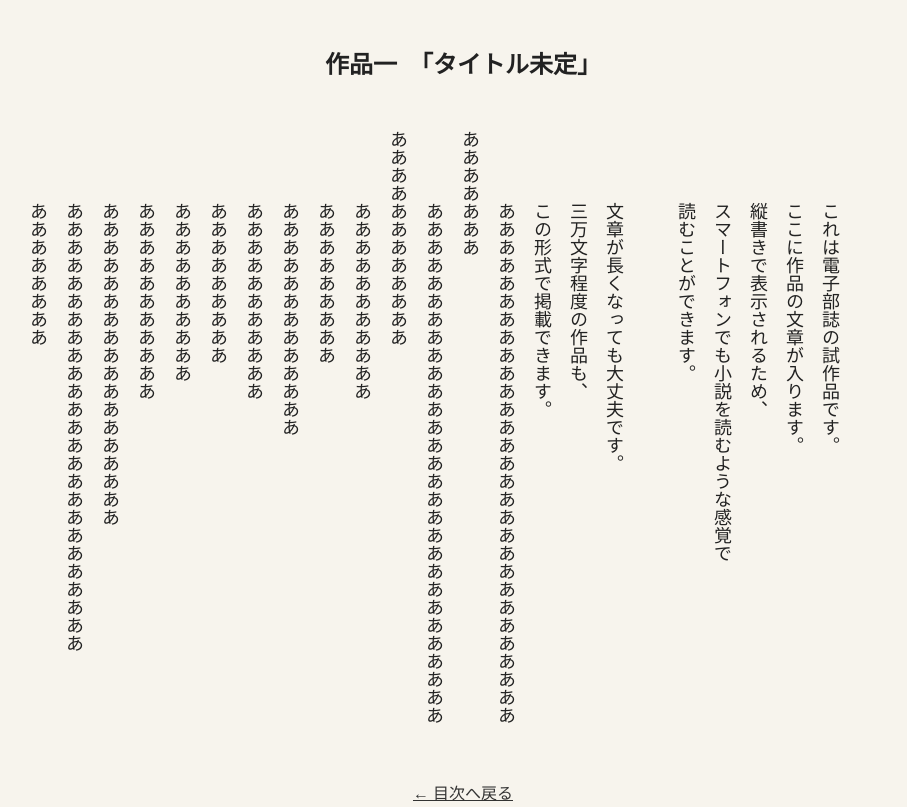
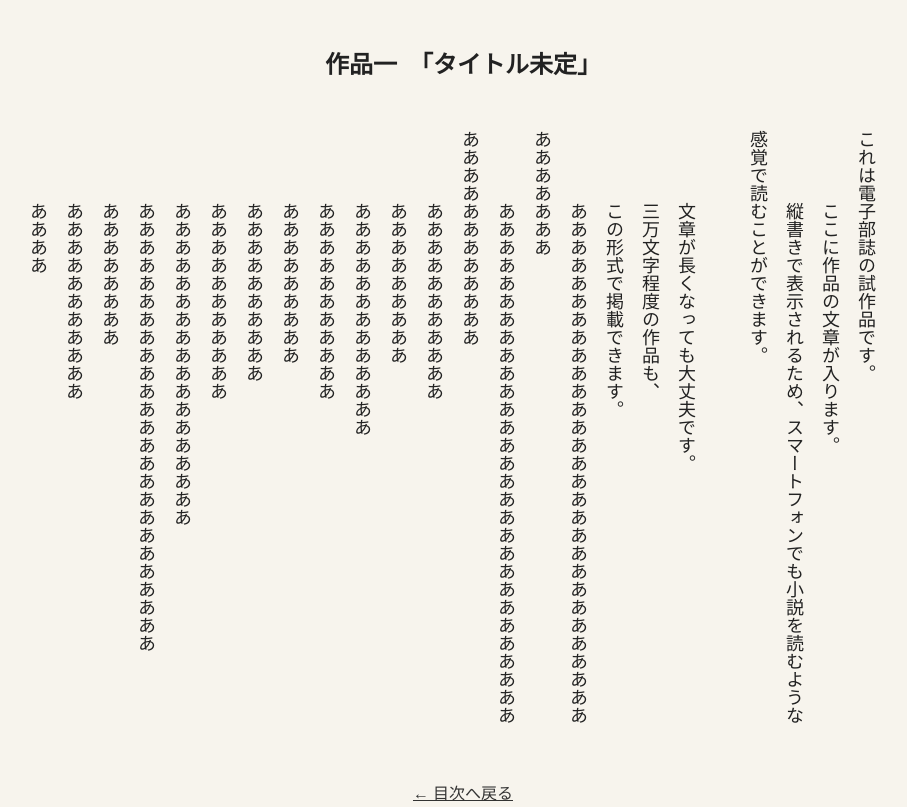
Before and after one commit to SugimotoKae/bungeibu-magazine, a plain HTML site: page index.html in a window 1280 px wide. Shown: the part 1400-2207 px from the top of the page, without its empty margins (177-1084 px from the left). Drawn offline with Linux system fonts and the light colour scheme.

Commit message:
Update index.html

```diff
--- a/index.html
+++ b/index.html
@@ -104,8 +104,7 @@
             height: 75vh;
             overflow-x: auto;
             overflow-y: hidden;
-            display: flex;
-            align-items: flex-start;
+            position: relative;
         }
         .story {
             writing-mode: vertical-rl;
@@ -116,8 +115,10 @@
             font-size: 18px;
             line-height: 2;
             white-space: pre-wrap;
+
+            position: relative;
+            top: 0;
         }
-
         .back {
             display: block;
             text-align: center;
@@ -174,12 +175,9 @@
         </h2>
 
         <div class="story-container">
-            <div class="story">
-                これは電子部誌の試作品です。
+            <div class="story">これは電子部誌の試作品です。
                 ここに作品の文章が入ります。
-                縦書きで表示されるため、
-                スマートフォンでも小説を読むような感覚で
-                読むことができます。
+                縦書きで表示されるため、スマートフォンでも小説を読むような感覚で読むことができます。
 
                 文章が長くなっても大丈夫です。
                 三万文字程度の作品も、
```
